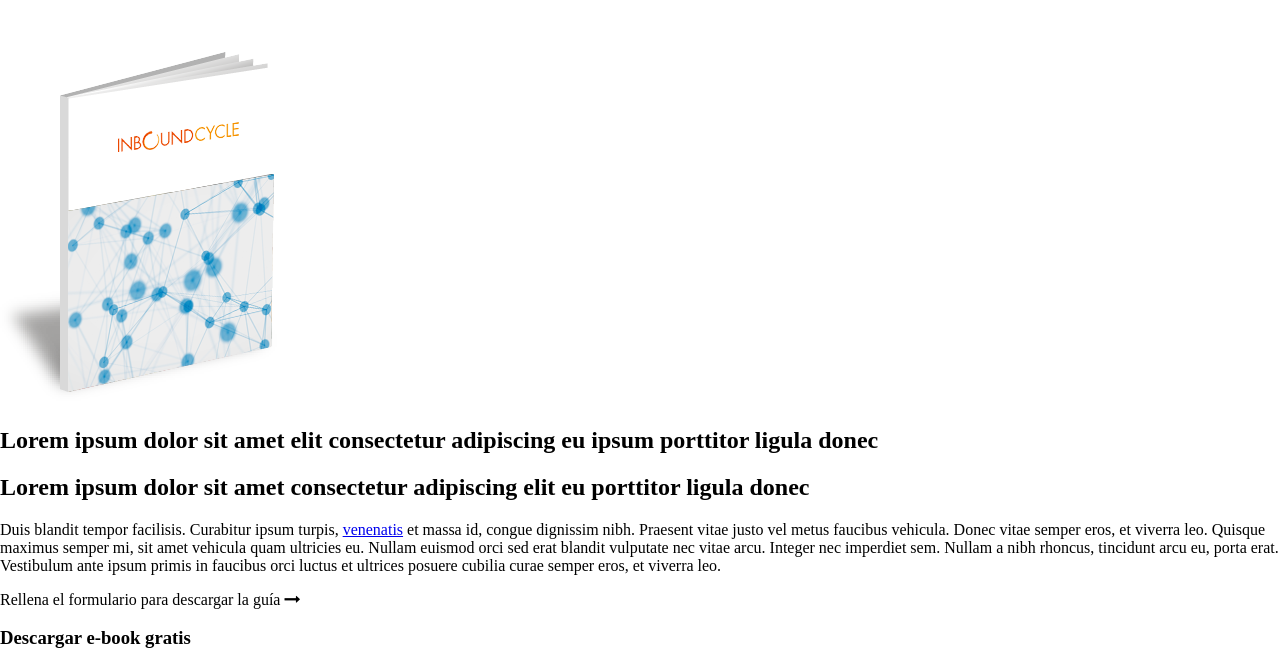
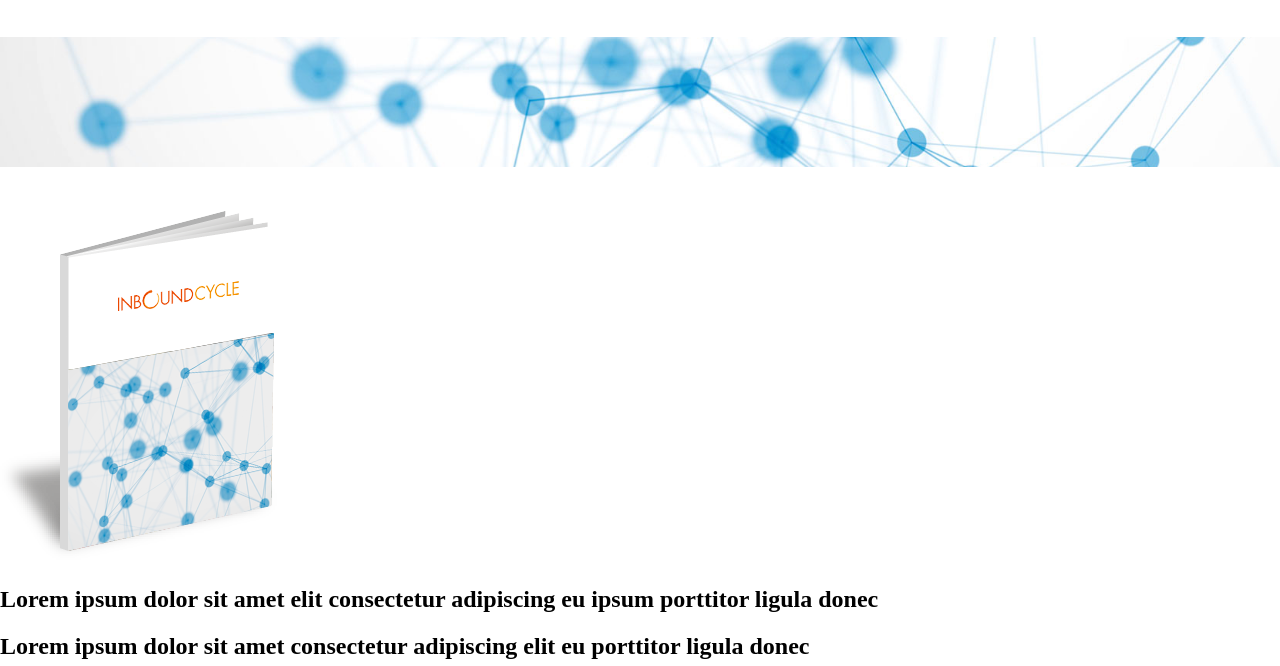
Before and after one commit to davidcastri25/landing-page-inboundcycle, a plain HTML site: page index.html in a window 1280 px wide. Shown: the part 87-753 px from the top of the page. Drawn offline with Linux system fonts and the light colour scheme.

Commit message:
Separator image

```diff
--- a/css/style.css
+++ b/css/style.css
@@ -5,6 +5,7 @@
   --margin-container-sm: 0px 30px;
   --margin-container-xs: 0px 0px;
   --padding-container: 40px;
+  --padding-container-xs: 25px;
   --inbound-orange: rgb(233, 108, 25);
   --inbound-hover: rgb(250, 175, 125);
 }
@@ -23,7 +24,6 @@ html, body {
 /******* HEADER *******/
 header {
     border-top: 5px solid var(--inbound-orange);
-    margin-bottom: 15px;
 }
 
 .header-container {
@@ -62,6 +62,20 @@ header {
     color: var(--inbound-hover);
 }
 
+
+/******* SEPARATOR IMAGE *******/
+.separator-image-container {
+    width: 100vw;
+    height: auto;
+    margin-bottom: 40px;
+}
+
+.separator-image {
+    width: 100%;
+    max-height: 130px;
+    object-fit: cover;
+    /* overflow: hidden; */
+}
 
 
 /******* RESPONSIVE MEDIA QUERIES  *******/
@@ -108,6 +122,7 @@ header {
 
     .header-container {
         margin: var(--margin-container-xs);
+        padding: var(--padding-container-xs);
         display: flex;
         flex-direction: column;
         justify-content: space-between;
--- a/index.html
+++ b/index.html
@@ -42,7 +42,11 @@
 
 
   <!-- Separator Image -->
-  <div class="separator-image"></div>
+  <div class="separator-image-container">
+    <img src="./img/separator-image.jpg" alt="Separator image" class="separator-image">
+  </div>
+
+
   <!-- Container -->
   <div class="wrapper">
     <section>
@@ -76,6 +80,8 @@
       </form>
     </aside>
   </div>
+
+
   <!-- Footer -->
   <footer>
     <div class="footer-frame">
@@ -92,6 +98,7 @@
       <small>InboundCycle © 2015</small>
     </div>
   </footer>
+
   <!-- Pop-up -->
   <div class="popup">
     <div class="caption">
```
